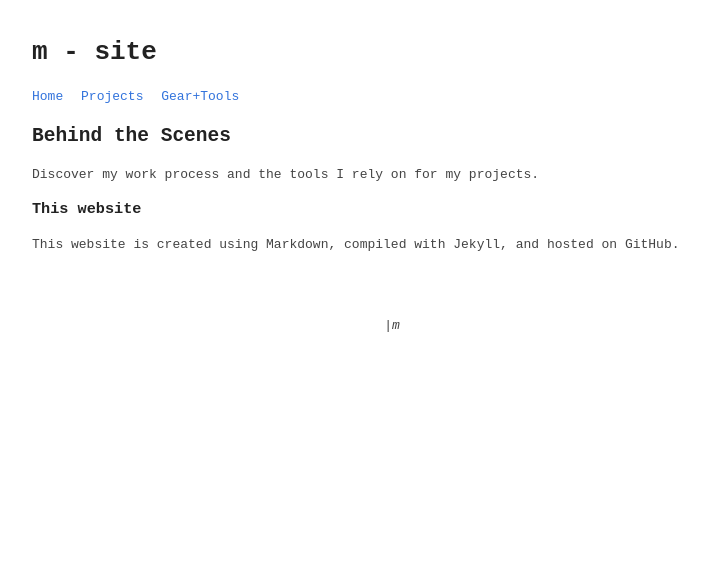
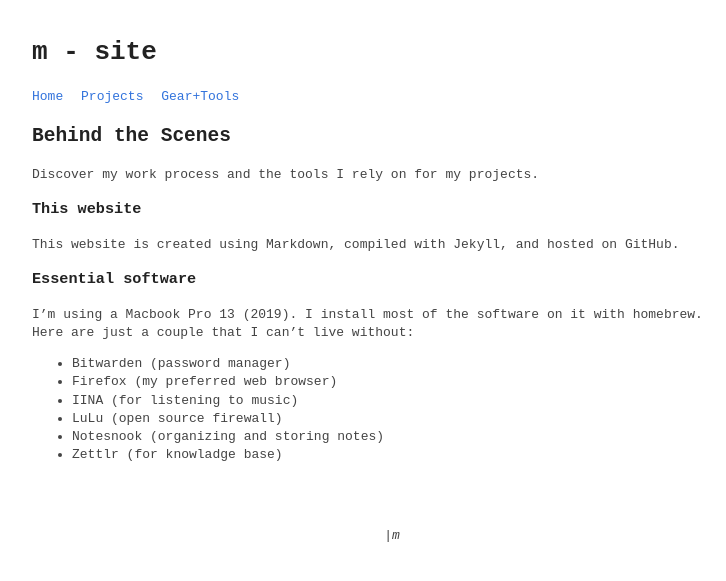
Before and after one commit to matis-io/matis-io.github.io, a Jekyll site: the page built from gear+tools.md, in a window 1280 px wide. Shown: the top 581 px of the page, without its empty margins (248-974 px from the left). Built offline with Jekyll 4.4.1, drawn with Linux system fonts in a browser that asks for light colours.

Commit message:
Added gear and tools

```diff
--- a/gear+tools.md
+++ b/gear+tools.md
@@ -8,3 +8,12 @@ permalink: /gear+tools
 Discover my work process and the tools I rely on for my projects.
 ### This website
 This website is created using Markdown, compiled with Jekyll, and hosted on GitHub.
+### Essential software
+I'm using a Macbook Pro 13 (2019). I install most of the software on it with homebrew.
+Here are just a couple that I can't live without:
+- Bitwarden (password manager)
+- Firefox (my preferred web browser)
+- IINA (for listening to music)
+- LuLu (open source firewall)
+- Notesnook (organizing and storing notes)
+- Zettlr (for knowladge base)
```
